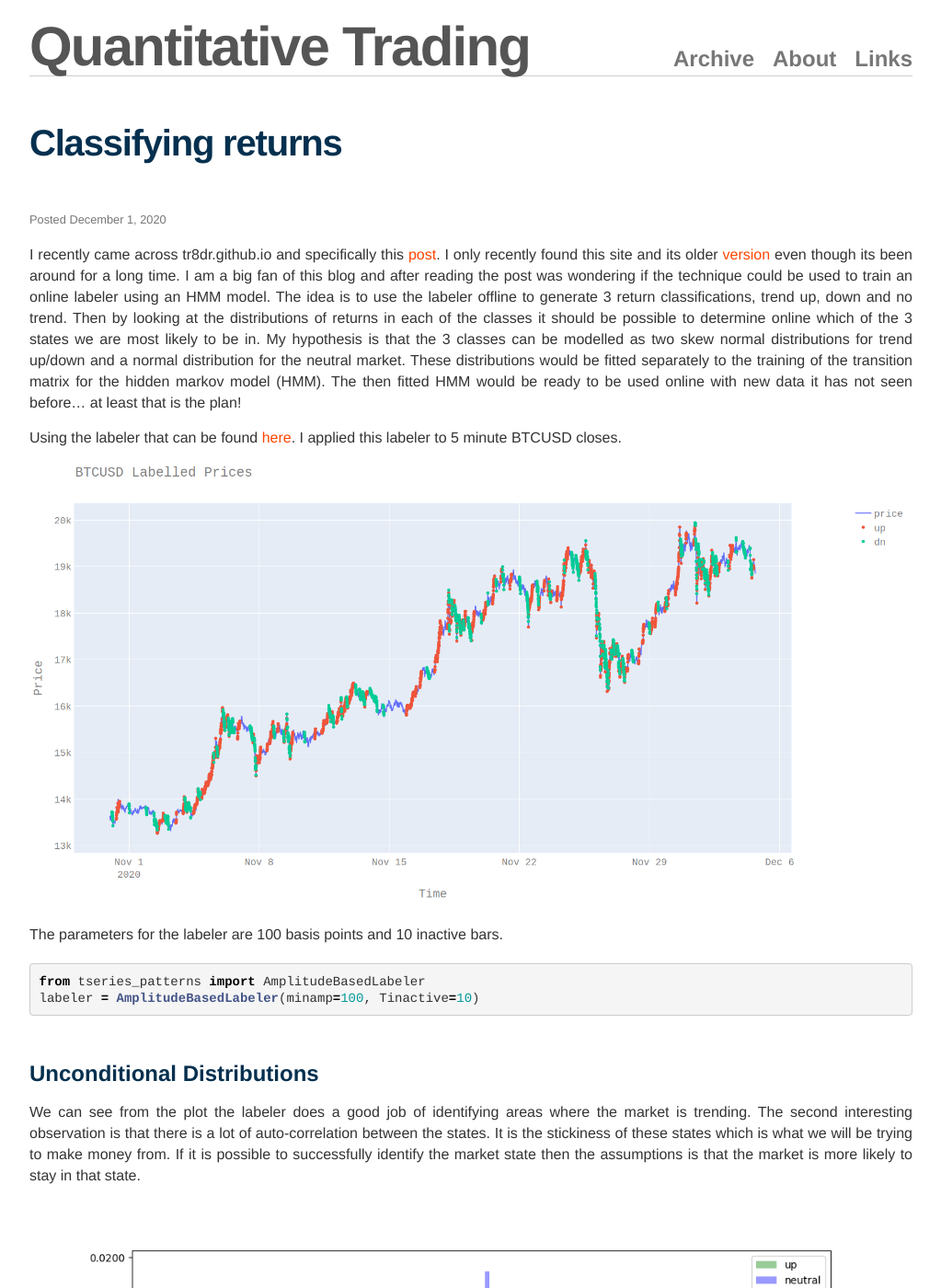
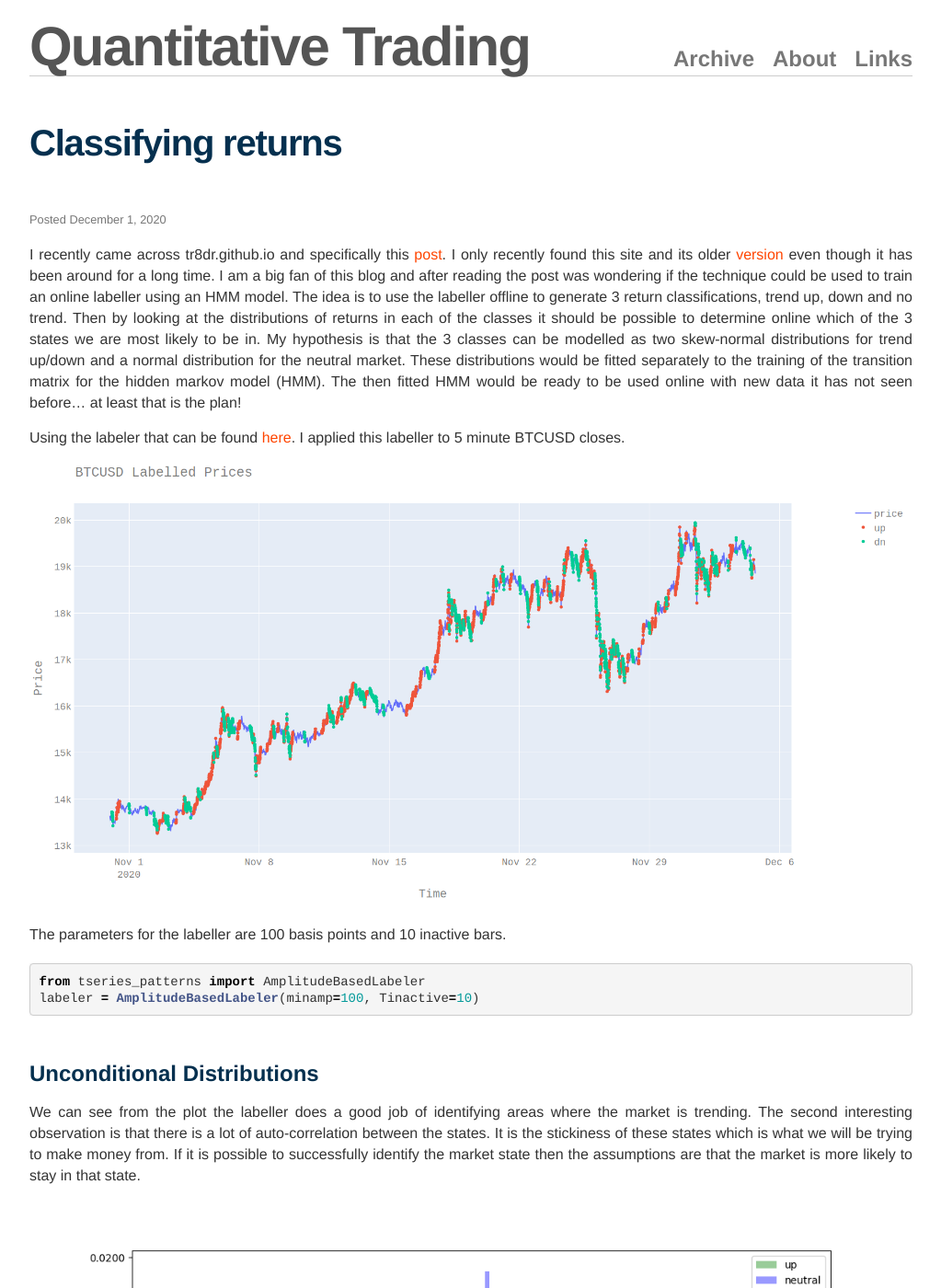
Before and after one commit to MarkRBest/markrbest.github.io, a Jekyll site: the page built from _posts/2020-12-01-classifying-returns.md, in a window 1280 px wide and 1400 px high. Shown: the whole window at 92% size, without its empty margins (128-1151 px from the left). Built offline with Jekyll 4.4.1, drawn with Linux system fonts in a browser that asks for light colours; nearby versions of some CDN libraries; formulas are drawn with MathJax 3; comment, search, counter and statistics services are not loaded; some of the changed text lies outside the part shown.

Commit message:
Gramarly fixes

```diff
--- a/_posts/2020-12-01-classifying-returns.md
+++ b/_posts/2020-12-01-classifying-returns.md
@@ -6,19 +6,19 @@
 - Distribution Forecasting
 ---
 
-I recently came across tr8dr.github.io and specifically this [post][tr8der-labelling]. I only recently found this site and its older [version][tr8der-wp] even though its been around for a long time.
-I am a big fan of this blog and after reading the post was wondering if the technique could be used to train an online labeler using an HMM model.
-The idea is to use the labeler offline to generate 3 return classifications, trend up, down and no trend.
+I recently came across tr8dr.github.io and specifically this [post][tr8der-labelling]. I only recently found this site and its older [version][tr8der-wp] even though it has been around for a long time.
+I am a big fan of this blog and after reading the post was wondering if the technique could be used to train an online labeller using an HMM model.
+The idea is to use the labeller offline to generate 3 return classifications, trend up, down and no trend.
 Then by looking at the distributions of returns in each of the classes it should be possible to determine online which of the 3 states we are most likely to be in.
-My hypothesis is that the 3 classes can be modelled as two skew normal distributions for trend up/down and a normal distribution for the neutral market.
+My hypothesis is that the 3 classes can be modelled as two skew-normal distributions for trend up/down and a normal distribution for the neutral market.
 These distributions would be fitted separately to the training of the transition matrix for the hidden markov model (HMM).
 The then fitted HMM would be ready to be used online with new data it has not seen before... at least that is the plan!
 
-Using the labeler that can be found [here][tr8der-lib]. I applied this labeler to 5 minute BTCUSD closes.
+Using the labeler that can be found [here][tr8der-lib]. I applied this labeller to 5 minute BTCUSD closes.
 
 ![Moveing averages](/assets/2020-12-01/labeled_prices.png)
 
-The parameters for the labeler are 100 basis points and 10 inactive bars.
+The parameters for the labeller are 100 basis points and 10 inactive bars.
 
 {% highlight python %}
 from tseries_patterns import AmplitudeBasedLabeler
@@ -27,29 +27,29 @@
 
 ## Unconditional Distributions
 
-We can see from the plot the labeler does a good job of identifying areas where the market is trending.
+We can see from the plot the labeller does a good job of identifying areas where the market is trending.
 The second interesting observation is that there is a lot of auto-correlation between the states. It is the stickiness of these states which is what we will be trying to make money from.
-If it is possible to successfully identify the market state then the assumptions is that the market is more likely to stay in that state.
+If it is possible to successfully identify the market state then the assumptions are that the market is more likely to stay in that state.
 
 ![Moveing averages](/assets/2020-12-01/return_dist.png)
 
-An offline labeler is only so useful in the real world. What we really want is something that can tell us real time what type of market we are in.
-These distributions are what allows us to use a hidden markov model (HMM) as an online labeler.
+An offline labeller is only so useful in the real world. What we want is something that can tell us real-time what type of market we are in.
+These distributions are what allows us to use a hidden markov model (HMM) as an online labeller.
 
 ## HMM Fitting
 
-As a refresher to how HMMs work, if we assume we have a guassian HMM then each distribution gives us the ability to calculate
+As a refresher to how HMMs work, if we assume we have a gaussian HMM then each distribution gives us the ability to calculate
 the unconditional probability of the observation assuming the state is known.
 
 $$ Pr(x | S) = \phi(\frac{x-\mu_S}{\sigma_S}) $$
 
 where $$ \phi $$ is a normal pdf.
-What we really want to know is $$ Pr(S_t | x_t) $$ meaning what market state are we in given the most recent return? The way an HMM
+What we want to know is $$ Pr(S_t | x_t) $$ meaning what market state are we in given the most recent return? The way an HMM
 works is to compute $$ Pr(S_t | x, S_{t-1}) $$ by computing or specifically given the previous state of the market and the unconditional probability of the observation
-what is the most likely current state. For more information about HMMs i can recommend the book [Hidden Markov Models for Time Series: An Introduction Using R][hmm-book].
+what is the most likely current state. For more information about HMMs, I can recommend the book [Hidden Markov Models for Time Series: An Introduction Using R][hmm-book].
 
-Fitting distributions is easy in python and the code for this can be found below. I have assumed the up and down distributions are skew normal and the sideways distribution is normal.
-I did not test the AIC or BIC of the fit but i have enough confidence from visual inspection alone that this is better than using a normal distribution for all states.
+Fitting distributions is easy in python and the code for this can be found below. I have assumed the up and down distributions are skew-normal and the sideways distribution is normal.
+I did not test the AIC or BIC of the fit but I have enough confidence from visual inspection alone that this is better than using a normal distribution for all states.
 
 {% highlight python %}
 df["ret"] = np.log(df.price / df.price.shift(+1))
@@ -110,7 +110,7 @@
 {% endhighlight %}
 
 We can see that the diagonal matrix are close to one. This means that the market tends to stay in the same state.
-This can also be corroborated via the confusion matrix for the in sample labels.
+This can also be corroborated via the confusion matrix for the in-sample labels.
 
 {% highlight python %}
 confusion_matrix(is_df["label"][1:], is_df["label"][:-1])
@@ -125,8 +125,8 @@
 
 # Online classification
 
-The true test is whether the calibrated HMM is able to correctly classify the market state online. To do this we will fit the out of sample data
-and compare those with the labeled results from the offline labeler.
+The true test is whether the calibrated HMM can correctly classify the market state online. To do this we will fit the out of sample data
+and compare those with the labelled results from the offline labeller.
 
 If we look at the confusion matrix of the known out of sample labels
 
```
Also changed, not shown: other parts of _posts/2020-12-01-classifying-returns.md (+6 -6 lines), _posts/2020-11-30-problem-with-moving-averages.md (+10 -10 lines), _posts/2020-12-05-savitsky-golay.md (+10 -10 lines), _posts/2020-12-06-savisky-golay-swings-points.md (+9 -9 lines), _posts/2020-12-07-mcmc-for returns.md (+11 -11 lines), _posts/2020-12-08-joel-spolsky.md (+10 -10 lines).
